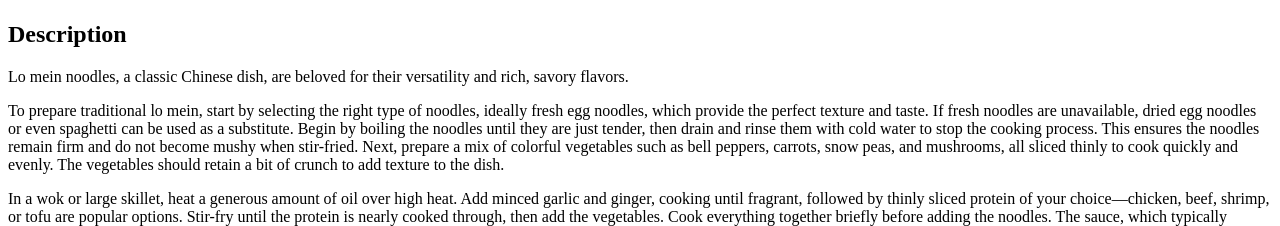
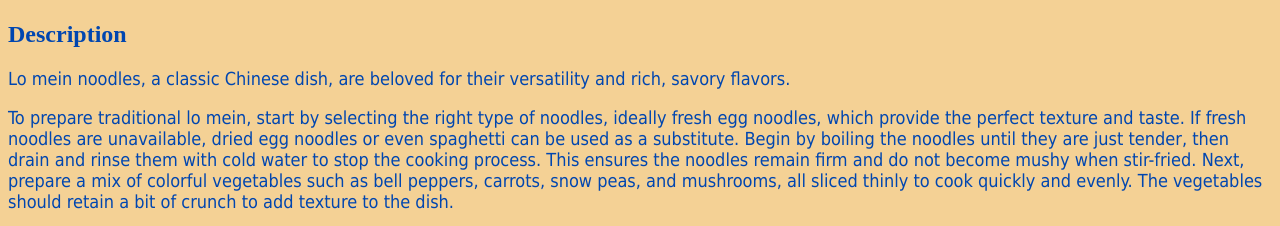
Before and after one commit to Dory500/odin-recipes, a plain HTML site: page recipes/noodle.html in a window 1280 px wide. Shown: the part 583-809 px from the top of the page. Drawn offline with Linux system fonts and the light colour scheme.

Commit message:
Add external css to all pages

```diff
--- a/recipes/noodle.html
+++ b/recipes/noodle.html
@@ -1,11 +1,12 @@
 <!DOCTYPE html>
 <html lang = "en">
     <head>
+        <link rel = "stylesheet" href = "../css/style.css">
         <meta charset = "utf-8">
         <title>Lo Mein Noodle</title>
     </head>
 
-    <body>
+    <body class = "content">
         <h1>The Lo Mein Noodle</h1>
         <img src = "https://www.healthygffamily.com/wp-content/uploads/2019/12/A516112C-3492-4BB4-852C-D51B22C49232-scaled.jpg"
         height = "500" width = "500" alt = "Tasty Lo Mein Noodles">
```
Also changed, not shown: index.html (+2 -1 lines), recipes/bread.html (+1 -0 lines), recipes/sauce.html (+2 -1 lines).
